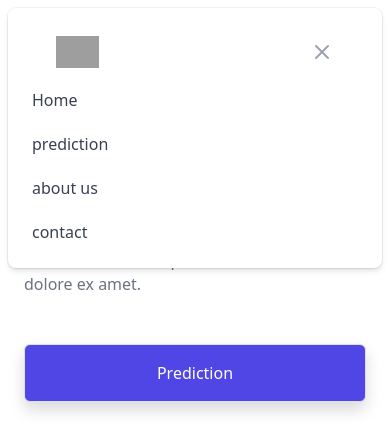
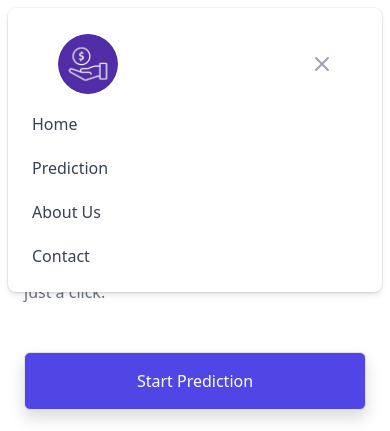
Before and after one commit to mansi306/Machine-learning-project, a Flask app: page / in a window 390 px wide. Shown: the top 431 px of the page. Run offline with Flask 2, Linux system fonts and the light colour scheme; parts of the project's set-up code (start-up, migrations or seed data) failed here and were passed over; grey boxes are pictures that could not be loaded.

Commit message:
Added logo to header and updated design

```diff
--- a/loan_prediction-main/app.py
+++ b/loan_prediction-main/app.py
@@ -4,7 +4,7 @@ import numpy as np
 
 app = Flask(__name__)
 
-# Load the trained model
+# Load the trained ML model
 with open('model.pkl', 'rb') as file:
     model = pickle.load(file)
 
@@ -12,11 +12,14 @@ with open('model.pkl', 'rb') as file:
 def home():
     return render_template("index.html")
 
+@app.route('/prediction')  # This route loads the form
+def prediction():
+    return render_template("prediction.html")
 
-@app.route('/predict', methods=['POST'])
+@app.route('/predict', methods=['POST'])  # This route processes form data
 def predict():
     try:
-        # Extract features from form
+        # Fetch form values
         gender = request.form['gender']
         married = request.form['married']
         dependents = request.form['dependents']
@@ -24,12 +27,12 @@ def predict():
         employed = request.form['employed']
         credit = float(request.form['credit'])
         area = request.form['area']
-        ApplicantIncome = float(request.form['ApplicantIncome'])
-        CoapplicantIncome = float(request.form['CoapplicantIncome'])
-        LoanAmount = float(request.form['LoanAmount'])
-        Loan_Amount_Term = float(request.form['Loan_Amount_Term'])
+        applicant_income = float(request.form['ApplicantIncome'])
+        coapplicant_income = float(request.form['CoapplicantIncome'])
+        loan_amount = float(request.form['LoanAmount'])
+        loan_term = float(request.form['Loan_Amount_Term'])
 
-        # Process form input into model input
+        # Encode categorical features
         male = 1 if gender == "Male" else 0
         married_yes = 1 if married == "Yes" else 0
         not_graduate = 1 if education == "Not Graduate" else 0
@@ -37,35 +40,33 @@ def predict():
         semiurban = 1 if area == "Semiurban" else 0
         urban = 1 if area == "Urban" else 0
 
-        dependents_1 = dependents_2 = dependents_3 = 0
+        # Encode dependents
+        dep_1 = dep_2 = dep_3 = 0
         if dependents == '1':
-            dependents_1 = 1
+            dep_1 = 1
         elif dependents == '2':
-            dependents_2 = 1
+            dep_2 = 1
         elif dependents == '3+':
-            dependents_3 = 1
+            dep_3 = 1
 
-        # Log transformations
-        ApplicantIncomelog = np.log(ApplicantIncome)
-        totalincomelog = np.log(ApplicantIncome + CoapplicantIncome)
-        LoanAmountlog = np.log(LoanAmount)
-        Loan_Amount_Termlog = np.log(Loan_Amount_Term)
+        # Apply log transformations
+        applicant_income_log = np.log(applicant_income)
+        total_income_log = np.log(applicant_income + coapplicant_income)
+        loan_amount_log = np.log(loan_amount)
+        loan_term_log = np.log(loan_term)
 
-        # Prediction
-        features = [[credit, ApplicantIncomelog, LoanAmountlog, Loan_Amount_Termlog, totalincomelog,
-                     male, married_yes, dependents_1, dependents_2, dependents_3,
+        # Final feature vector for prediction
+        features = [[credit, applicant_income_log, loan_amount_log, loan_term_log, total_income_log,
+                     male, married_yes, dep_1, dep_2, dep_3,
                      not_graduate, employed_yes, semiurban, urban]]
+
         prediction = model.predict(features)
 
-        # Check prediction result
-        prediction_text = "Yes" if prediction[0] == 1 else "No"
-
-        return render_template("prediction.html", prediction_text=f"Loan status is {prediction_text}")
+        result = "Loan Approved ✅" if prediction[0] == 1 else "Loan Rejected ❌"
+        return render_template("prediction.html", prediction_text=result)
 
     except Exception as e:
-        # Handle any unexpected errors
-        return render_template("prediction.html", prediction_text=f"Error: {str(e)}")
+        return render_template("prediction.html", prediction_text=f"Error occurred: {str(e)}")
 
-
-if __name__ == "__main__":
+if __name__ == '__main__':
     app.run(debug=True)
--- a/loan_prediction-main/templates/index.html
+++ b/loan_prediction-main/templates/index.html
@@ -9,11 +9,10 @@
     <link href="https://cdn.jsdelivr.net/npm/bootstrap@5.0.0-beta3/dist/css/bootstrap.min.css" rel="stylesheet" integrity="sha384-eOJMYsd53ii+scO/bJGFsiCZc+5NDVN2yr8+0RDqr0Ql0h+rP48ckxlpbzKgwra6" crossorigin="anonymous">
     <link href="https://unpkg.com/tailwindcss@^2/dist/tailwind.min.css" rel="stylesheet">
 
-    <title>loan Prediction</title>
+    <title>Loan Prediction</title>
   </head>
   <body>
 
-<!-- This example requires Tailwind CSS v2.0+ -->
     <div class="relative bg-white overflow-hidden">
       <div class="max-w-7xl mx-auto">
         <div class="relative z-10 pb-8 bg-white sm:pb-16 md:pb-20 lg:max-w-2xl lg:w-full lg:pb-28 xl:pb-32">
@@ -21,18 +20,19 @@
             <polygon points="50,0 100,0 50,100 0,100" />
           </svg>
 
+          <!-- NAVBAR -->
           <div class="relative pt-6 px-4 sm:px-6 lg:px-8">
             <nav class="relative flex items-center justify-between sm:h-10 lg:justify-start" aria-label="Global">
               <div class="flex items-center flex-grow flex-shrink-0 lg:flex-grow-0">
                 <div class="flex items-center justify-between w-full md:w-auto">
                   <a href="#">
-                <span class="sr-only">Workflow</span>
-                <img class="h-8 w-auto sm:h-10" src="https://tailwindui.com/img/logos/workflow-mark-indigo-600.svg">
+                    <span class="sr-only">Loan Prediction</span>
+                    <!-- ✅ YOUR CUSTOM LOGO (ROUNDED IMAGE) -->
+                    <img class="h-12 w-12 rounded-full object-cover" src="/static/Images/image.png" alt="Logo">
                   </a>
                   <div class="-mr-2 flex items-center md:hidden">
                     <button type="button" class="bg-white rounded-md p-2 inline-flex items-center justify-center text-gray-400 hover:text-gray-500 hover:bg-gray-100 focus:outline-none focus:ring-2 focus:ring-inset focus:ring-indigo-500" aria-expanded="false">
                       <span class="sr-only">Open main menu</span>
-                  <!-- Heroicon name: outline/menu -->
                       <svg class="h-6 w-6" xmlns="http://www.w3.org/2000/svg" fill="none" viewBox="0 0 24 24" stroke="currentColor" aria-hidden="true">
                         <path stroke-linecap="round" stroke-linejoin="round" stroke-width="2" d="M4 6h16M4 12h16M4 18h16" />
                       </svg>
@@ -40,39 +40,26 @@
                   </div>
                 </div>
               </div>
+
               <div class="hidden md:block md:ml-10 md:pr-4 md:space-x-8">
                 <a href="#" class="font-medium text-gray-500 hover:text-gray-900">Home</a>
-
                 <a href="#" class="font-medium text-gray-500 hover:text-gray-900">Prediction</a>
-
-            <a href="#" class="font-medium text-gray-500 hover:text-gray-900">About us</a>
-
-            <a href="#" class="font-medium text-gray-500 hover:text-gray-900">contact</a>
-
+                <a href="#" class="font-medium text-gray-500 hover:text-gray-900">About Us</a>
+                <a href="#" class="font-medium text-gray-500 hover:text-gray-900">Contact</a>
               </div>
             </nav>
           </div>
 
-      <!--
-        Mobile menu, show/hide based on menu open state.
-
-        Entering: "duration-150 ease-out"
-          From: "opacity-0 scale-95"
-          To: "opacity-100 scale-100"
-        Leaving: "duration-100 ease-in"
-          From: "opacity-100 scale-100"
-          To: "opacity-0 scale-95"
-      -->
+          <!-- MOBILE MENU -->
           <div class="absolute top-0 inset-x-0 p-2 transition transform origin-top-right md:hidden">
             <div class="rounded-lg shadow-md bg-white ring-1 ring-black ring-opacity-5 overflow-hidden">
               <div class="px-5 pt-4 flex items-center justify-between">
                 <div>
-                <img class="h-8 w-auto" src="https://tailwindui.com/img/logos/workflow-mark-indigo-600.svg" alt="">
+                  <img class="h-16 w-16 rounded-full object-cover border-2 border-white " src="/static/Images/image.png" alt="Logo">
                 </div>
                 <div class="-mr-2">
                   <button type="button" class="bg-white rounded-md p-2 inline-flex items-center justify-center text-gray-400 hover:text-gray-500 hover:bg-gray-100 focus:outline-none focus:ring-2 focus:ring-inset focus:ring-indigo-500">
                     <span class="sr-only">Close main menu</span>
-                  <!-- Heroicon name: outline/x -->
                     <svg class="h-6 w-6" xmlns="http://www.w3.org/2000/svg" fill="none" viewBox="0 0 24 24" stroke="currentColor" aria-hidden="true">
                       <path stroke-linecap="round" stroke-linejoin="round" stroke-width="2" d="M6 18L18 6M6 6l12 12" />
                     </svg>
@@ -81,46 +68,42 @@
               </div>
               <div class="px-2 pt-2 pb-3 space-y-1">
                 <a href="#" class="block px-3 py-2 rounded-md text-base font-medium text-gray-700 hover:text-gray-900 hover:bg-gray-50">Home</a>
-
-            <a href="#" class="block px-3 py-2 rounded-md text-base font-medium text-gray-700 hover:text-gray-900 hover:bg-gray-50">prediction</a>
-
-            <a href="#" class="block px-3 py-2 rounded-md text-base font-medium text-gray-700 hover:text-gray-900 hover:bg-gray-50">about us</a>
-
-            <a href="#" class="block px-3 py-2 rounded-md text-base font-medium text-gray-700 hover:text-gray-900 hover:bg-gray-50">contact</a>
+                <a href="#" class="block px-3 py-2 rounded-md text-base font-medium text-gray-700 hover:text-gray-900 hover:bg-gray-50">Prediction</a>
+                <a href="#" class="block px-3 py-2 rounded-md text-base font-medium text-gray-700 hover:text-gray-900 hover:bg-gray-50">About Us</a>
+                <a href="#" class="block px-3 py-2 rounded-md text-base font-medium text-gray-700 hover:text-gray-900 hover:bg-gray-50">Contact</a>
               </div>
-
             </div>
           </div>
 
+          <!-- HERO SECTION -->
           <main class="mt-10 mx-auto max-w-7xl px-4 sm:mt-12 sm:px-6 md:mt-16 lg:mt-20 lg:px-8 xl:mt-28">
             <div class="sm:text-center lg:text-left">
               <h1 class="text-4xl tracking-tight font-extrabold text-gray-900 sm:text-5xl md:text-6xl">
                 <span class="block xl:inline">Loan Prediction</span>
-            <span class="block text-indigo-600 xl:inline">Machine Learnig </span>
+                <span class="block text-indigo-600 xl:inline">Machine Learning</span>
               </h1>
               <p class="mt-3 text-base text-gray-500 sm:mt-5 sm:text-lg sm:max-w-xl sm:mx-auto md:mt-5 md:text-xl lg:mx-0">
-            Lorem ipsum dolor sit amet consectetur adipisicing elit. Excepturi ad perspiciatis dolores, deleniti culpa odit dolorem harum dolore ex amet.
+                Predict loan approvals instantly using smart, accurate, and efficient machine learning models. Simplify decisions and get results in just a click.
               </p>
               <div class="mt-5 sm:mt-8 sm:flex sm:justify-center lg:justify-start">
                 <div class="rounded-md shadow">
-              <a href="./predict" class="w-full flex items-center justify-center px-8 py-3 border border-transparent text-base font-medium rounded-md text-white bg-indigo-600 hover:bg-indigo-700 md:py-4 md:text-lg md:px-10">
-                Prediction
+                  <a href="/prediction" class="w-full flex items-center justify-center px-8 py-3 border border-transparent text-base font-medium rounded-md text-white bg-indigo-600 hover:bg-indigo-700 md:py-4 md:text-lg md:px-10">
+                    Start Prediction
                   </a>
                 </div>
-
               </div>
             </div>
           </main>
         </div>
       </div>
+
+      <!-- RIGHT SIDE IMAGE -->
       <div class="lg:absolute lg:inset-y-0 lg:right-0 lg:w-1/2">
         <img class="h-56 w-full object-cover sm:h-72 md:h-96 lg:w-full lg:h-full" src="https://images.unsplash.com/photo-1551434678-e076c223a692?ixlib=rb-1.2.1&ixid=eyJhcHBfaWQiOjEyMDd9&auto=format&fit=crop&w=2850&q=80" alt="">
       </div>
     </div>
 
-
-
-    <!-- Option 1: Bootstrap Bundle with Popper -->
+    <!-- Bootstrap JS Bundle -->
     <script src="https://cdn.jsdelivr.net/npm/bootstrap@5.0.0-beta3/dist/js/bootstrap.bundle.min.js" integrity="sha384-JEW9xMcG8R+pH31jmWH6WWP0WintQrMb4s7ZOdauHnUtxwoG2vI5DkLtS3qm9Ekf" crossorigin="anonymous"></script>
 
   </body>
```
Also changed, not shown: loan_prediction-main/static/Images/image.png (added), 2 other files. Lines whose indentation alone changed are shown as unchanged.
